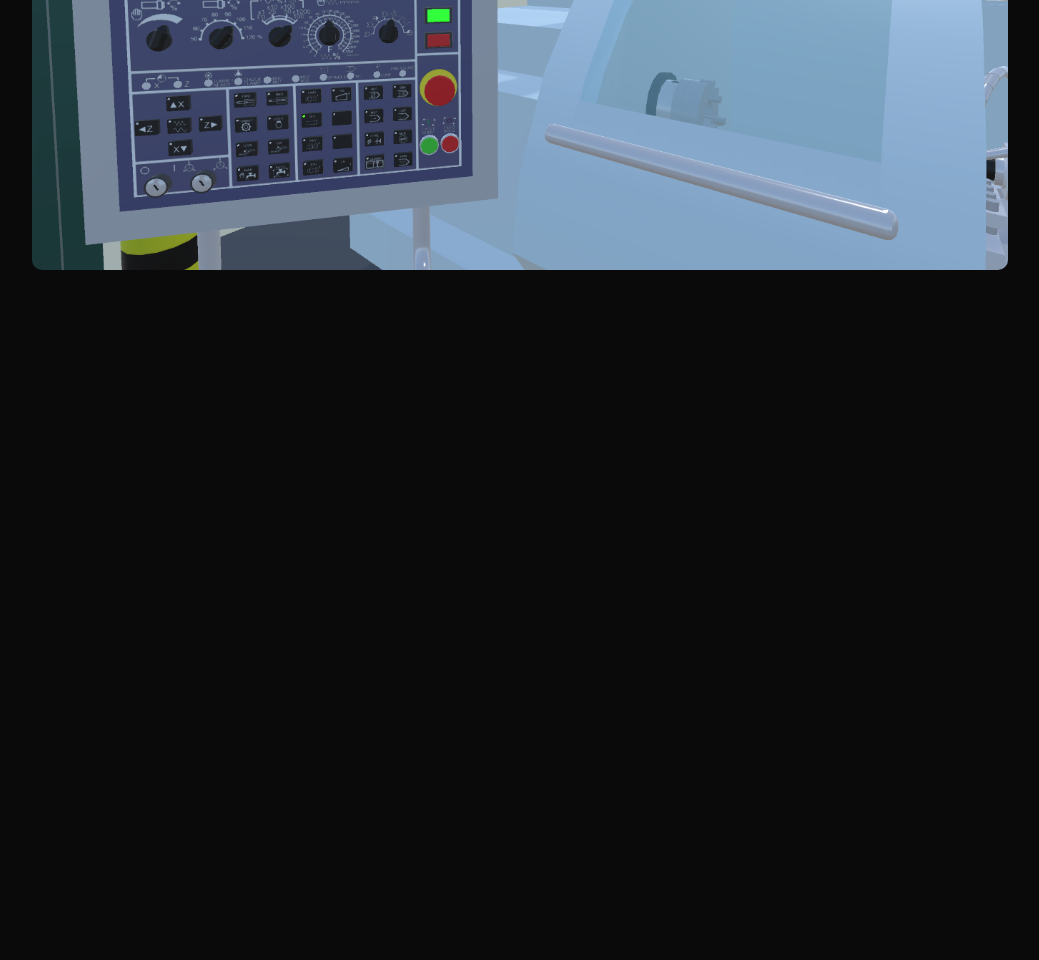
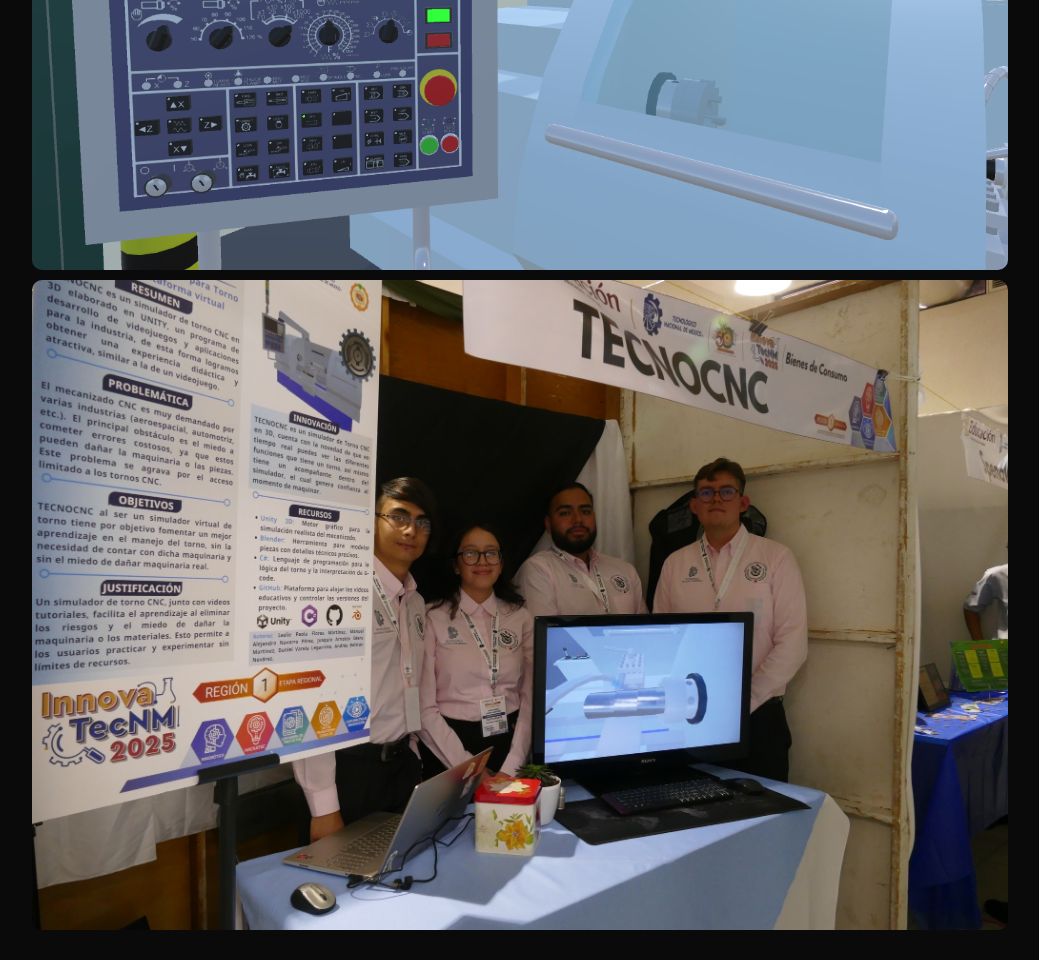
Before and after one commit to Firewood37/Portafolio, a plain HTML site: page simulador.html in a window 1280 px wide. Shown: the part 1291-2251 px from the top of the page, without its empty margins (120-1159 px from the left). Before the commit the page ends 1591 px from the top, so only its background shows below. Drawn offline with Linux system fonts and the light colour scheme.

Commit message:
Update simulador.html

```diff
--- a/simulador.html
+++ b/simulador.html
@@ -29,6 +29,7 @@
       Your browser does not support the video tag.
     </video>
     <img src="img/sim3.png"/>
+    <img src="img/innovatec.jpg"/>
   </div>
 </section>
 
```
